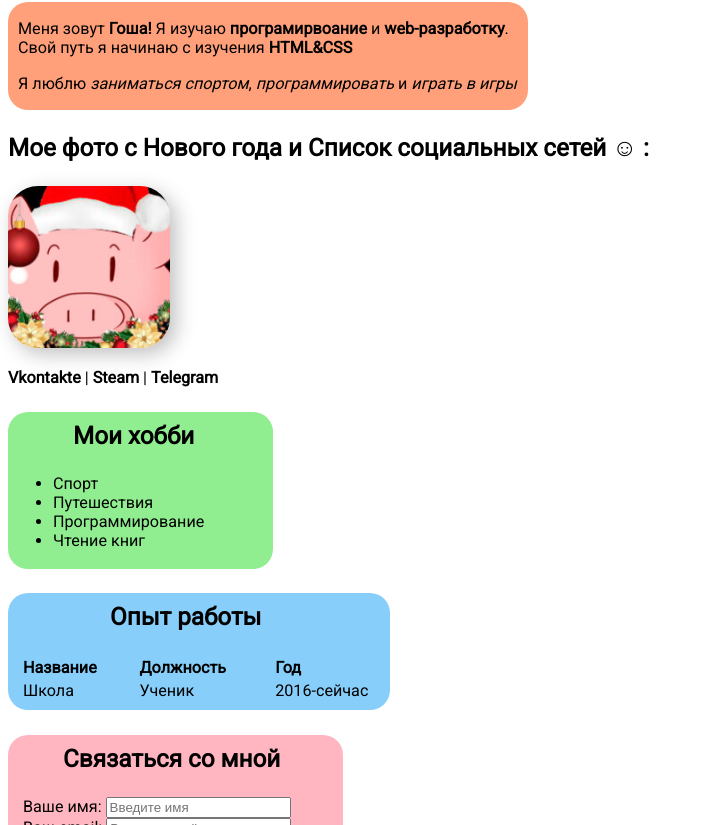
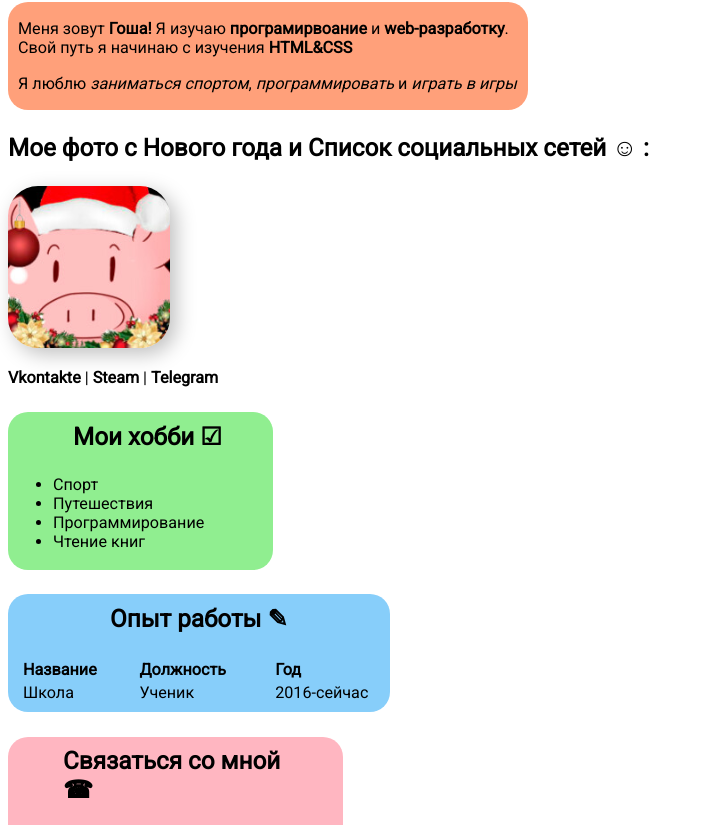
Before and after one commit to KashtanG/notResume, a plain HTML site: page index.html in a window 1280 px wide. Shown: the part 79-904 px from the top of the page, without its empty margins (0-706 px from the left). Drawn offline with Linux system fonts and the light colour scheme.

Commit message:
index.html

```diff
--- a/index.html
+++ b/index.html
@@ -25,7 +25,7 @@
         </div>
 
         <div class="hobby">
-            <h3>Мои хобби</h3>
+            <h3>Мои хобби &#9745</h3>
             <ul>
                 <li>Спорт</li>
                 <li>Путешествия</li>
@@ -35,7 +35,7 @@
         </div>
 
         <div class="work">
-            <h3>Опыт работы</h3>
+            <h3>Опыт работы &#9998 </h3>
             <table width="400">
                 <thead>
                     <tr>
@@ -58,7 +58,7 @@
         </div>
 
         <div class="contact" >
-            <h3>Связаться со мной</h3>
+            <h3>Связаться со мной 	&#9742; </h3>
 
             <div>
                 <label for="name">Ваше имя:</label>
```
